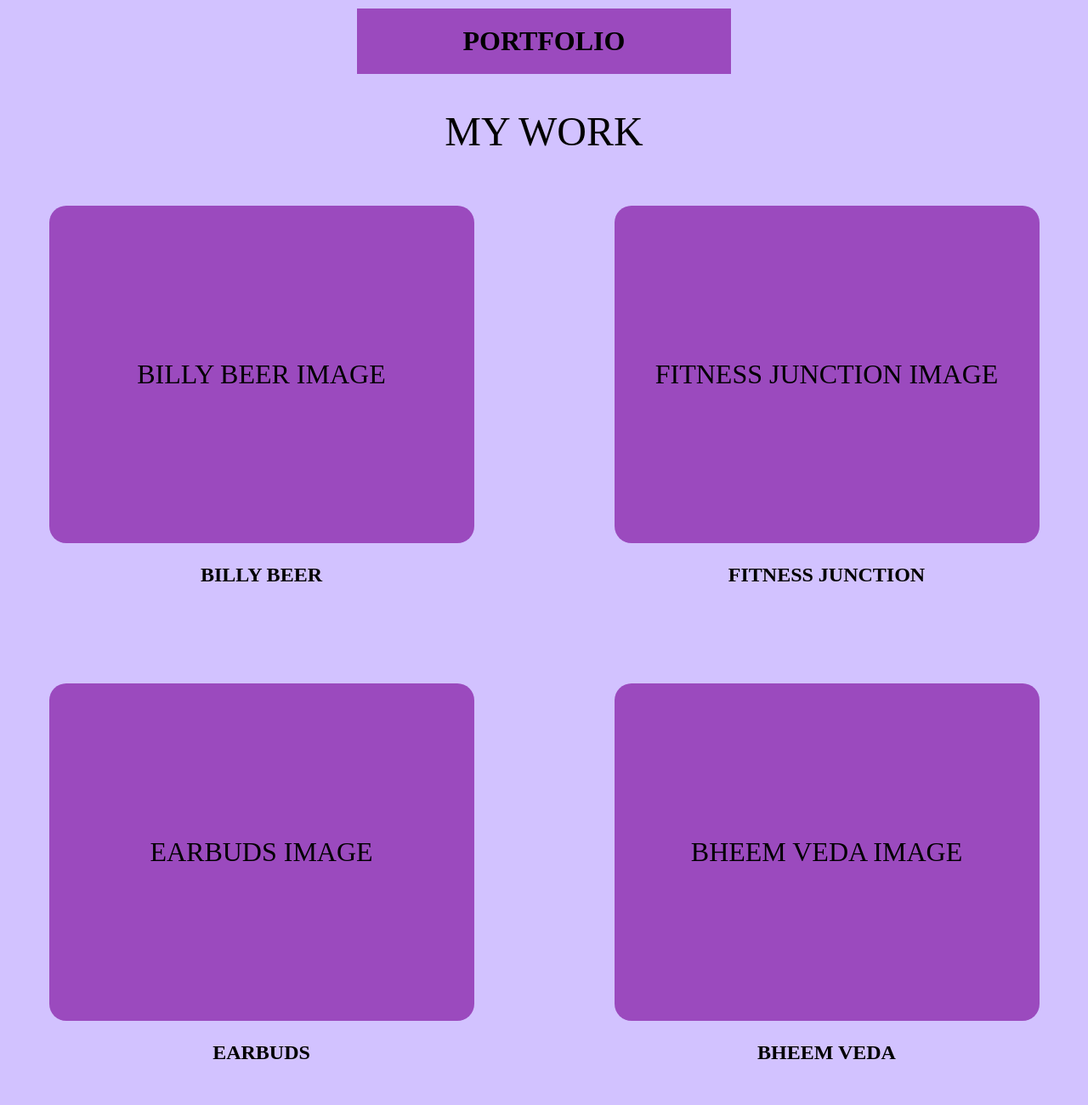
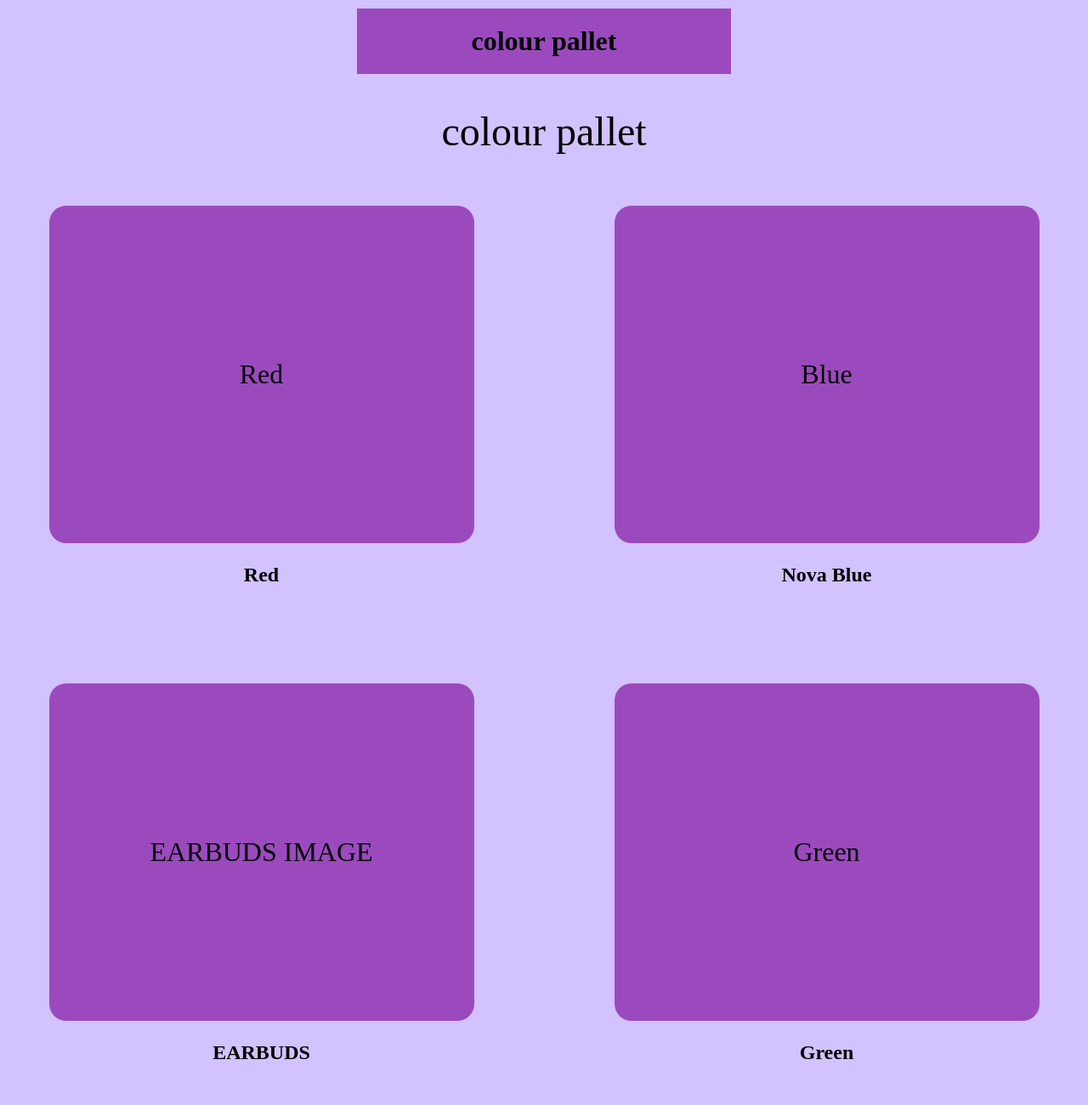
Before and after one commit to salwan333/Salwan_shauraya_Earbuds_Responsive_Page, a plain HTML site: page index.html in a window 1280 px wide. Shown: the part 980-2280 px from the top of the page at 85% size. Drawn offline with Linux system fonts and the light colour scheme.

Commit message:
htm changes

```diff
--- a/index.html
+++ b/index.html
@@ -27,7 +27,7 @@
     <section id="FEATURES">
         <h1>FEATURES</h1>
 
-        <div class="aboutimg">Images</div>
+        <div class="about img">Images</div>
 
         <p>
             A little about Myself
@@ -36,26 +36,26 @@
     <hr>
 
     <section id="portfolio">
-        <h1>PORTFOLIO</h1>
-        <h2> MY WORK </h2>
+        <h1>colour pallet</h1>
+        <h2> colour pallet </h2>
 
 
         <div id="portfolioWorks">
             <div class="myWorks">
-                <div>BILLY BEER IMAGE</div>
-                <h3>BILLY BEER</h3>
+                <div>Red</div>
+                <h3>Red</h3>
             </div>
             <div class="myWorks">
-                <div>FITNESS JUNCTION IMAGE</div>
-                <h3>FITNESS JUNCTION</h3>
+                <div>Blue</div>
+                <h3>Nova Blue</h3>
             </div>
             <div class="myWorks">
                 <div>EARBUDS IMAGE</div>
                 <h3>EARBUDS</h3>
             </div>
             <div class="myWorks">
-                <div>BHEEM VEDA IMAGE</div>
-                <h3>BHEEM VEDA</h3>
+                <div>Green</div>
+                <h3>Green</h3>
             </div>
         </div>
 
```
